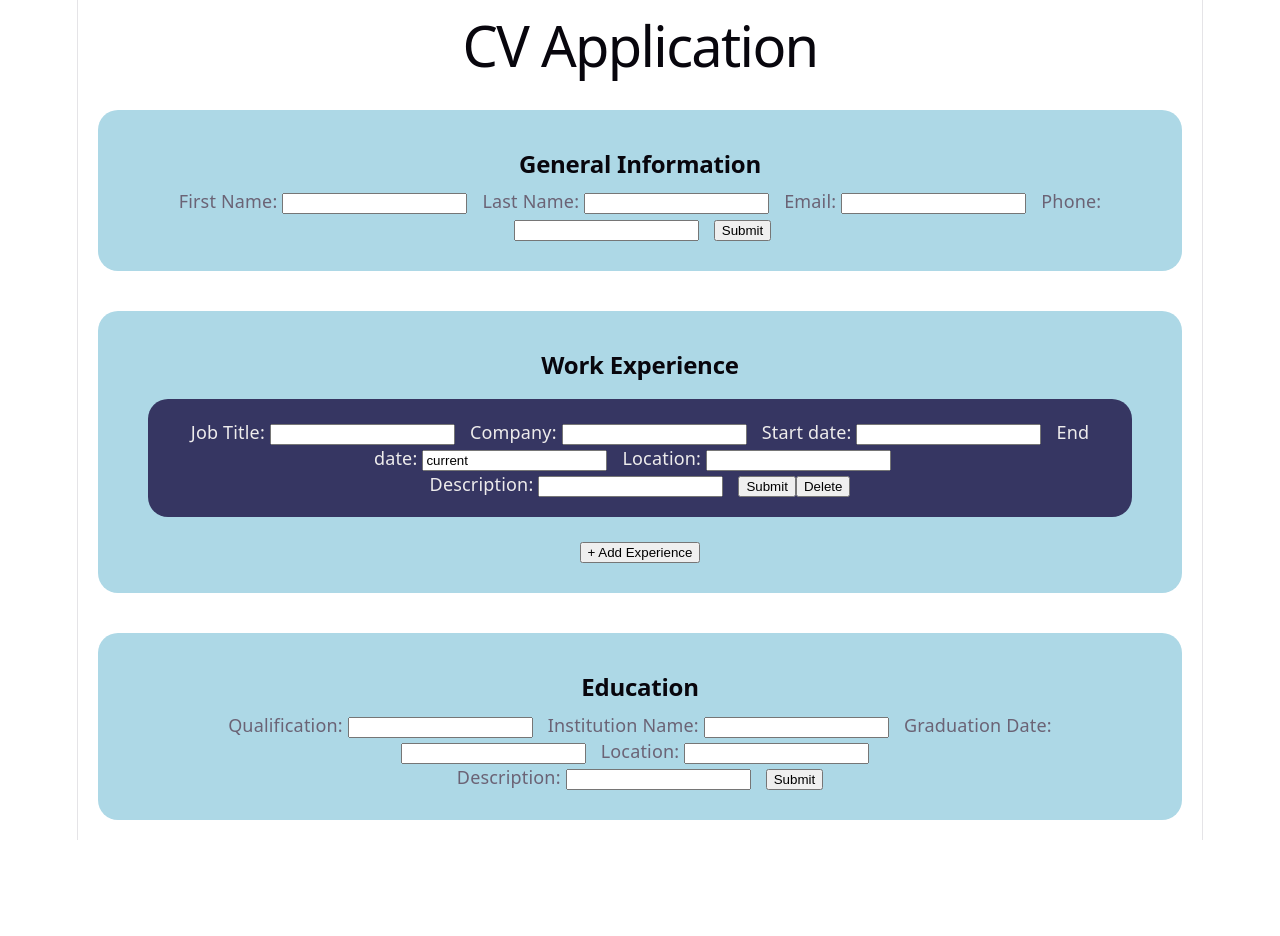
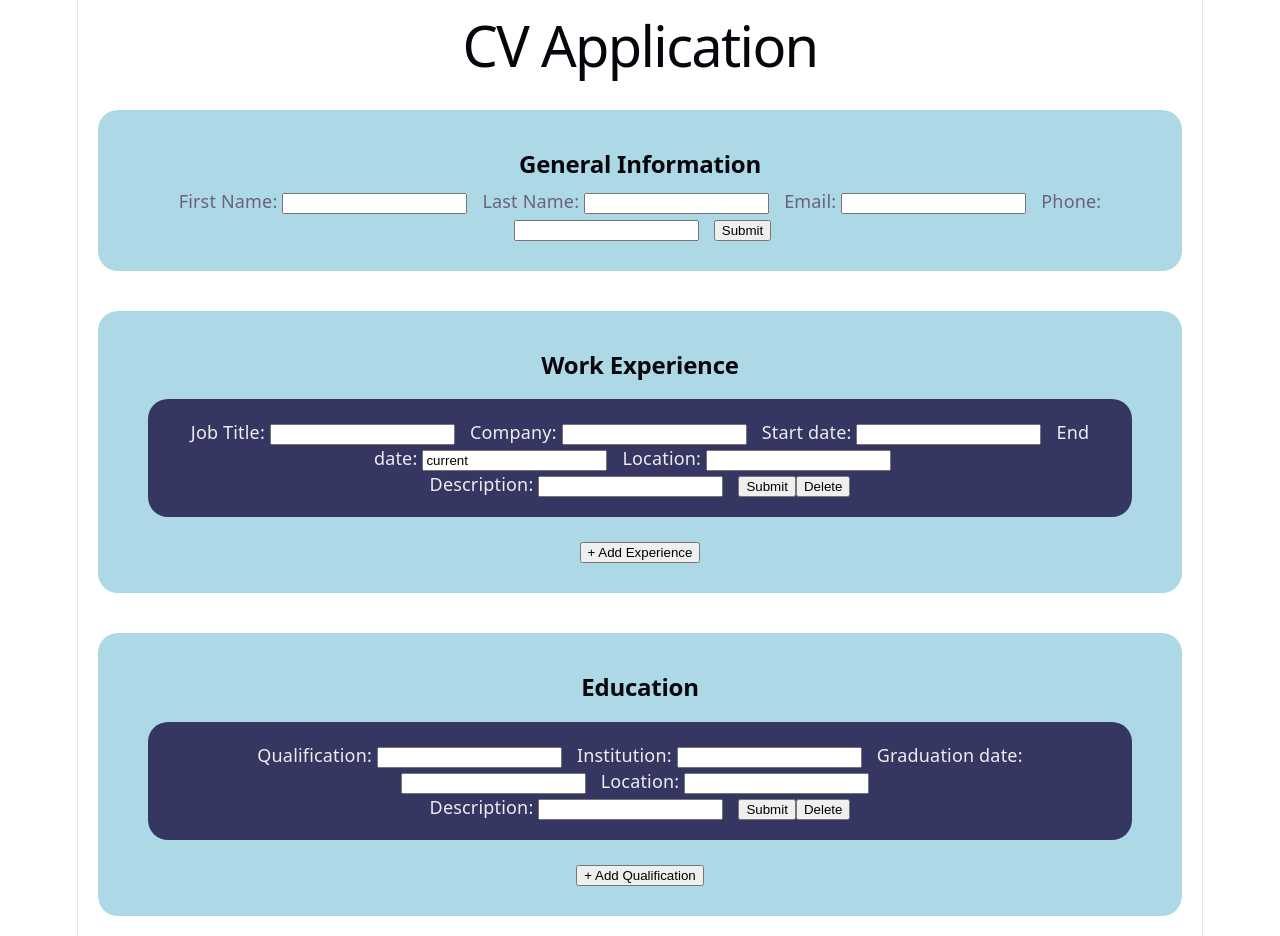
Before and after one commit to AleixMJ/TOP---Project-CV-Application, a React (Vite) app: page / in a window 1280 px wide. Before the commit the page ends 840 px from the top, so only its background shows below. Built offline with nearby package versions, Linux system fonts and the light colour scheme.

Commit message:
feat(education): refactor component to support multiple entries

```diff
--- a/src/components/Education.jsx
+++ b/src/components/Education.jsx
@@ -2,53 +2,99 @@ import { useState } from 'react';
 import '../styles/Education.css';
 
 export default function Education() {
-    const [details, setDetails] = useState({
-        qualification: '', institution: '', description: '', location:'', graduation:'current'});
+    const [educationList, setEducationList] = useState([{
+        id: crypto.randomUUID(),
+        qualification: '',
+        institution: '',
+        description: '',
+        location:'',
+        graduation:'',
+        isEditing: true,
+        },
+    ]);
 
-    const [isEditing, setIsEditing] = useState(true);
 
-    function handleChange(e) {
+    function handleChange(e, id) {
         const { name, value} = e.target;
-        setDetails((prev) => ({...prev, [name]: value}))
+        setEducationList((prev) =>
+            prev.map((item) => item.id === id ? ({...item, [name]: value} ): item
+            )
+        );
     }
 
-    function handleSubmit(e) {
+    function handleSubmit(e, id) {
         e.preventDefault();
-        setIsEditing(false);
+
+        setEducationList((prev) =>
+            prev.map((item) => item.id === id ? {...item, isEditing: false} : item
+            )
+
+        );
+
+    }
+
+        function handleEdit(id) {
+        setEducationList((prev) =>
+            prev.map((item) =>
+            item.id === id ? {...item, isEditing: true} :item
+            )
+        );
+
+    }
+
+    function handleAdd() {
+        setEducationList((prev) => [
+            ...prev,
+            {
+            id: crypto.randomUUID(),
+            qualification: '',
+            institution: '',
+            description: '',
+            location:'',
+            graduation:'',
+            isEditing: true,
+            },
+        ]);
+    }
+
+    function handleDelete(id) {
+        setEducationList((prev) => prev.filter((item) => item.id !== id));
     }
 
     return (
         <div className="education-container">
 
+
             <h2>Education</h2>
-                 {isEditing ? (
-                <form className='education-card'>
+            {educationList.map((item) =>
+                item.isEditing ? (
+                <form key={item.id}className='education-card' onSubmit={ (e) => handleSubmit(e, item.id)}>
                     <div className='basic-info'>
                         <label>
                             Qualification:
                             <input
                             type="text"
                             name="qualification"
-                            onChange={handleChange}
-                            value={details.value}
+                            onChange={ (e) => handleChange(e, item.id)}
+                            value={item.qualification}
                             />
                         </label>
                         <label>
-                            Institution Name:
+                            Institution:
                             <input
                             type="text"
                             name="institution"
-                            onChange={handleChange}
-                            value={details.value}
+                            onChange={ (e) => handleChange(e, item.id)}
+                            value={item.institution}
                             />
                         </label>
                         <label>
-                            Graduation Date:
+                            Graduation date:
                             <input
                             type="text"
                             name="graduation"
-                            onChange={handleChange}
-                            value={details.value}
+                            onChange={ (e) => handleChange(e, item.id)}
+                            value={item.graduation}
                             />
                         </label>
                         <label>
@@ -56,8 +102,8 @@ export default function Education() {
                             <input
                             type="text"
                             name="location"
-                            onChange={handleChange}
-                            value={details.value}
+                            onChange={ (e) => handleChange(e, item.id)}
+                            value={item.location}
                             />
                         </label>
                     </div>
@@ -66,23 +112,36 @@ export default function Education() {
                         <input
                         type="text"
                         name="description"
-                            onChange={handleChange}
-                            value={details.value}
+                            onChange={ (e) => handleChange(e, item.id)}
+                            value={item.description}
                         />
                     </label>
-                        <button type="submit" onClick={handleSubmit}>Submit</button>
+                    <button type="submit" className='submit-btn'>Submit</button>
+                    <button type="button" className='delete-btn' onClick={() => handleDelete(item.id)}>
+                        Delete
+                    </button>
+
                 </form>
             ) : (
-                <div className='education-card preview'>
+                <div key={item.id} className='education-card preview'>
                     <div className='education-title'>
-                        <h3>{details.qualification}</h3>
-                        <p>{details.graduation}</p>
+                        <h3>{item.qualification || 'Qualification'}</h3>
+                         <p>{item.graduation}</p>
                     </div>
-                    <p>{details.institution} {details.location && `, ${details.location}`}</p>
-                    <p>{details.description}</p>
-                    <button type="submit" onClick={() => setIsEditing(true)}>Edit</button>
-                </div>
-                )}
+                    <p>{item.institution} {item.location && `, ${item.location}`}</p>
+                    <p className='description'>{item.description}</p>
+                    <button type="button" className="edit-btn" onClick={() => handleEdit(item.id)}>
+                        Edit
+                    </button>
+                    <button type="button" className='delete-btn' onClick={() => handleDelete(item.id)}>
+                        Delete
+                    </button>
                 </div>
             )
+        )}
+        <button type="button" className='add-btn' onClick={handleAdd}>
+            + Add Qualification
+        </button>
+    </div>
+    );
 }
--- a/src/styles/Education.css
+++ b/src/styles/Education.css
@@ -30,3 +30,11 @@
   margin: 0 auto;
   text-align: left;
 }
+
+.education-card {
+    margin:20px;
+    background-color: rgb(54, 54, 98);
+    border-radius: 20px;
+    padding: 20px;
+    color:rgb(238, 236, 236)
+}
```
Lines whose indentation alone changed are shown as unchanged.
